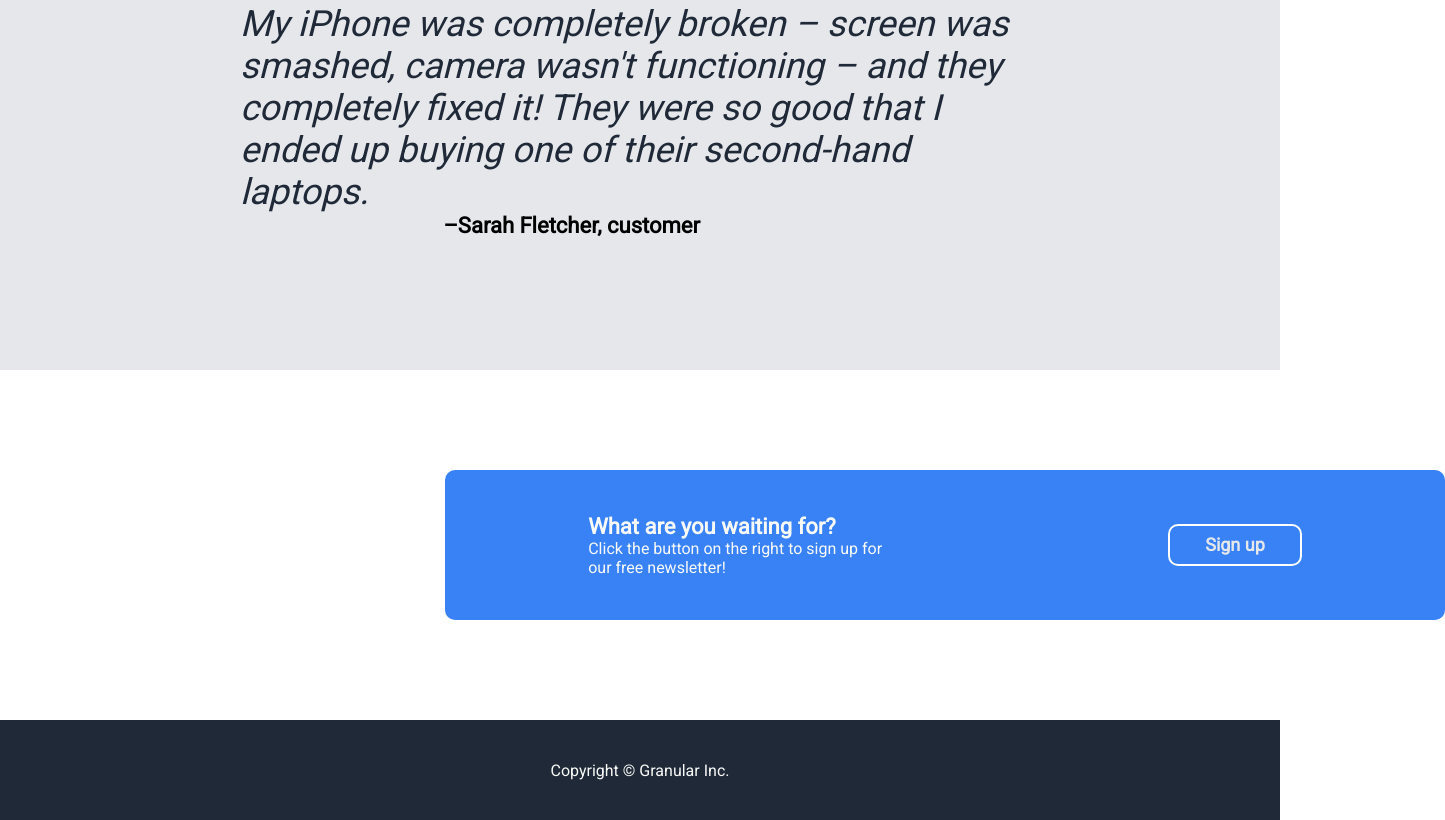
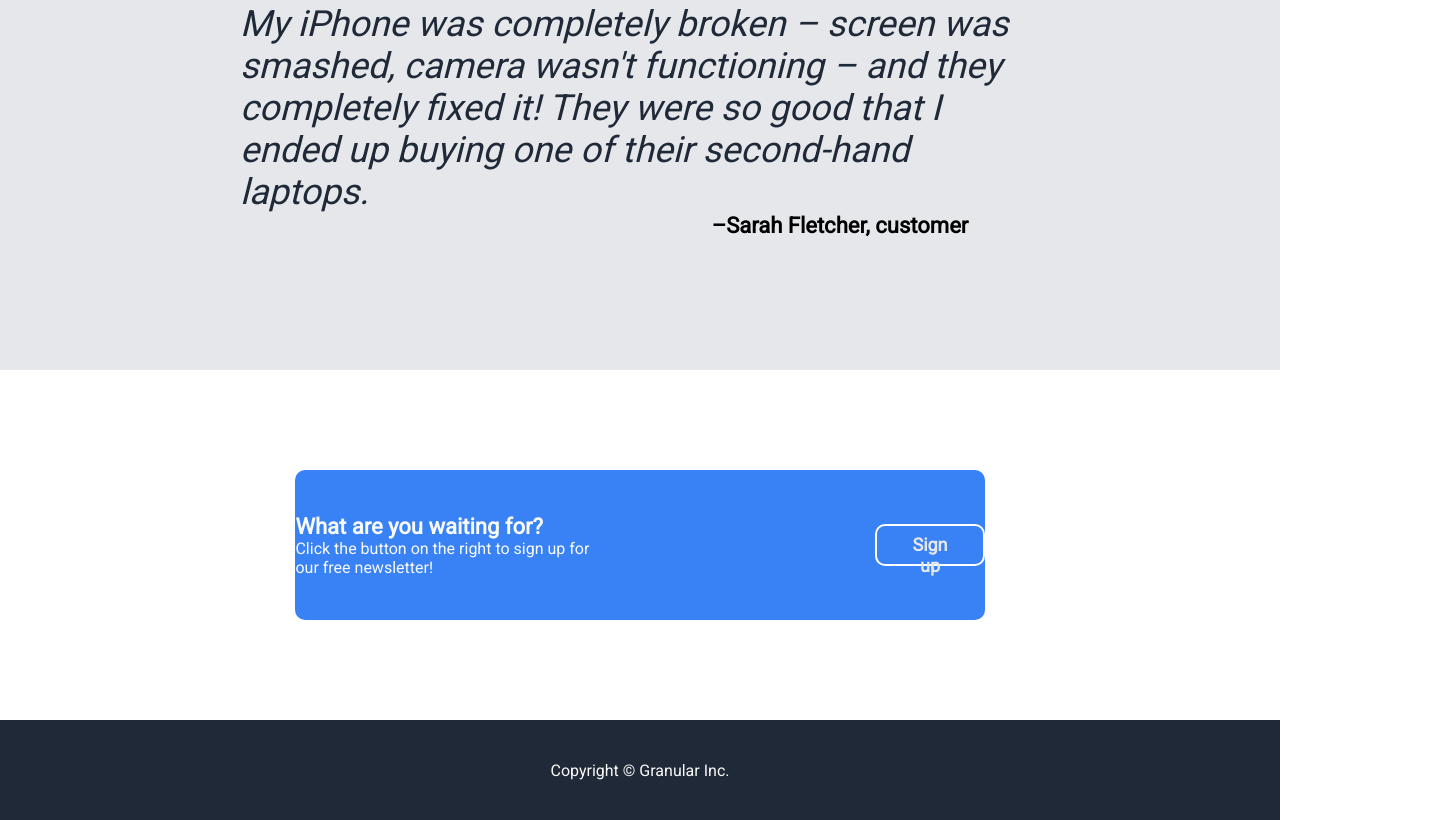
Before and after one commit to amjwarburg/landing-page, a plain HTML site: page index.html in a window 1280 px wide. Shown: the part 1090-1910 px from the top of the page, 1445 px wide, since content can reach past the window. Drawn offline with Linux system fonts and the light colour scheme.

Commit message:
Correct blue button and quote
This commit amends certain things that were wrong with the project!
Firstly, it makes it so that the button will display in the center
no matter the zoom level of the UI. Secondly, it makes it so that
the name of the person who said the quote aligns with the quote
itself properly.

```diff
--- a/styles.css
+++ b/styles.css
@@ -160,8 +160,14 @@ img.sub4 {
   font-family: 'Roboto', sans-serif;
   font-size: 22px;
   font-weight: bolder;
-  text-align: end;
-  margin-right: 580px;
+  margin-left: 400px;
+  display: flex;
+  justify-content: center;
+}
+
+.section-d {
+  display: flex;
+  justify-content: center;
 }
 
 .call-to-action-title {
@@ -199,7 +205,7 @@ img.sub4 {
   align-items: center;
   gap: 280px;
   background-color: #3882F6;
-  margin: 100px 350px 100px 445px;
+  margin: 100px 350px 100px 350px;
   border-radius: 10px;
 }
 
```
